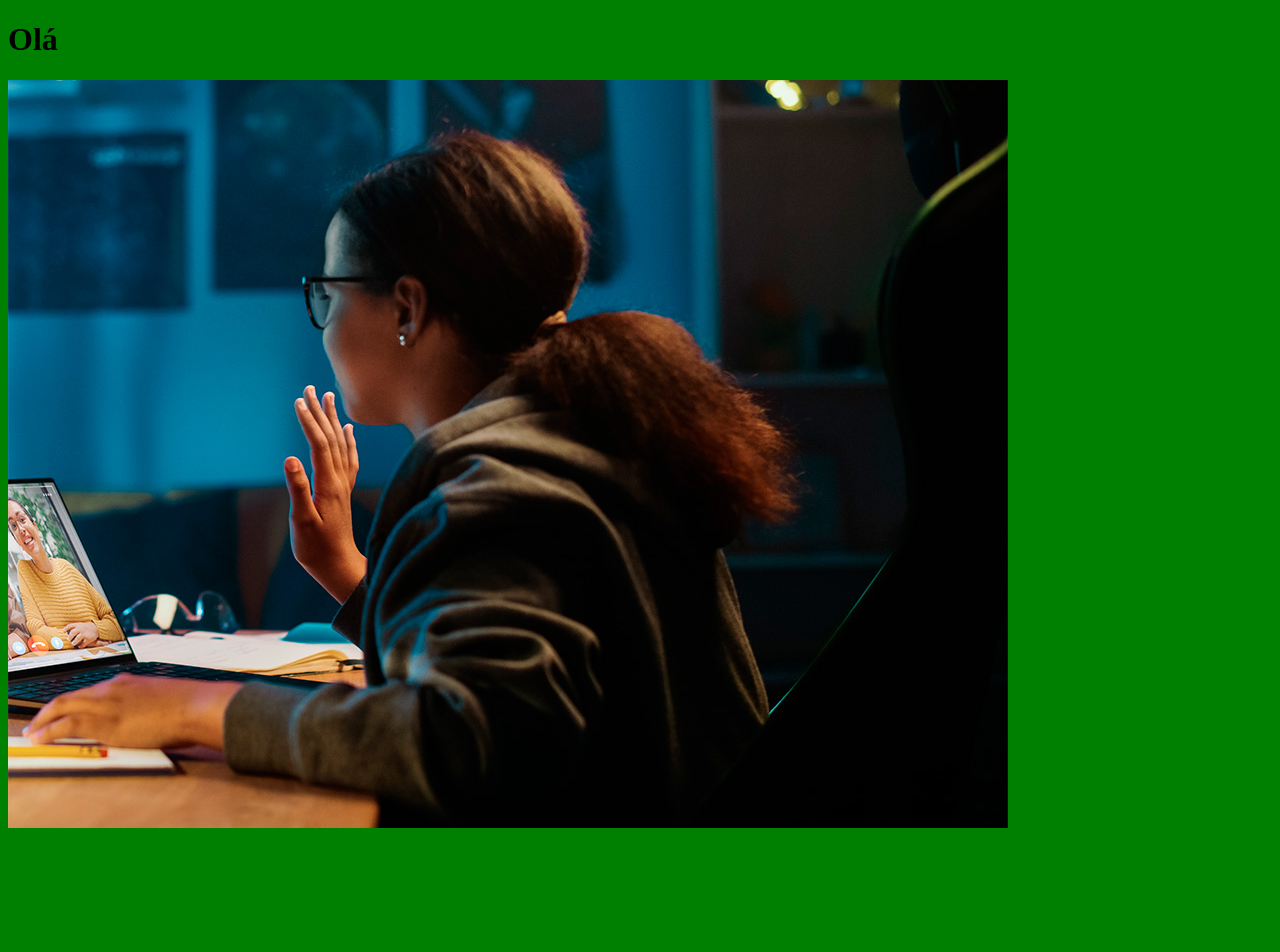
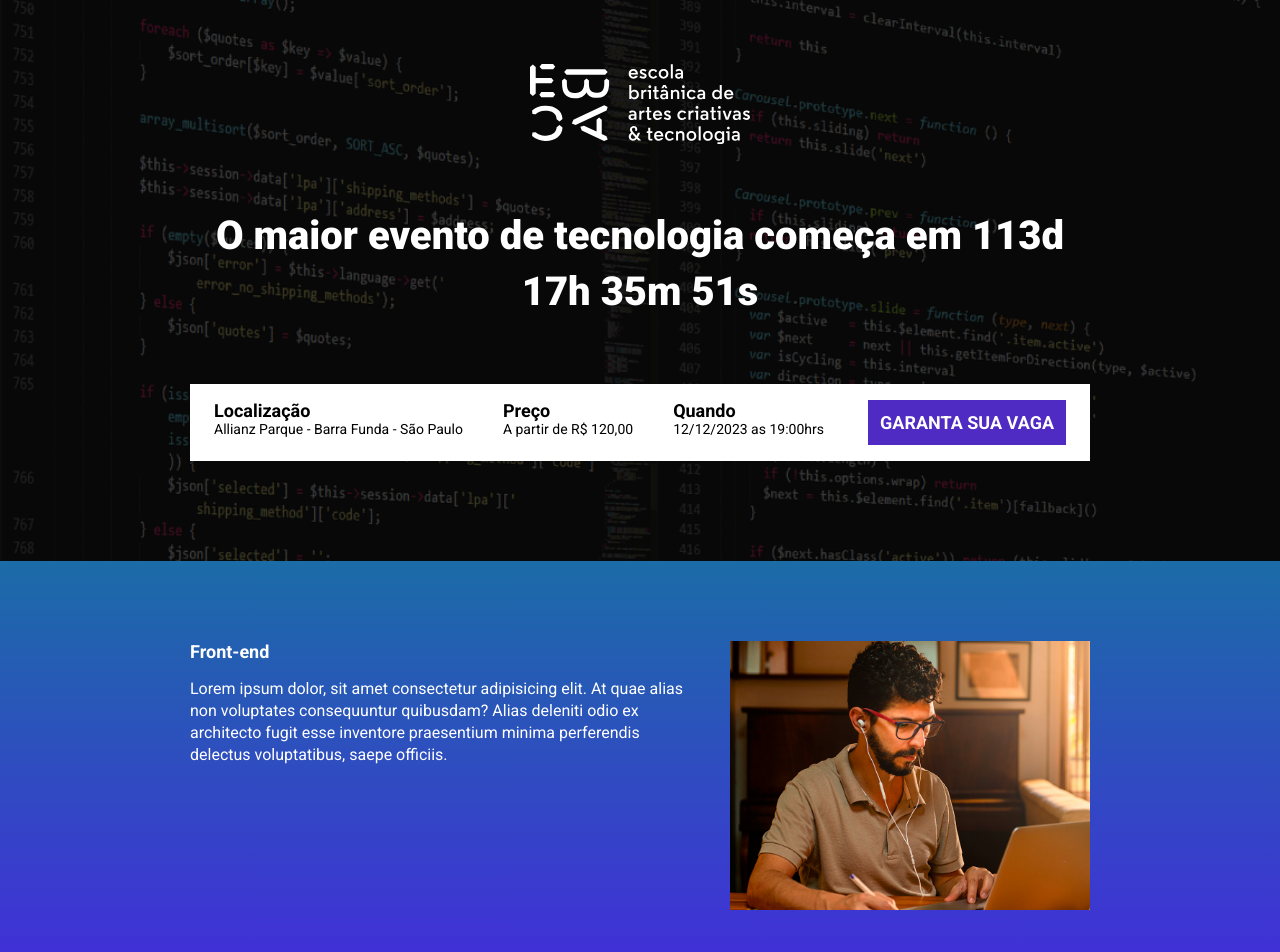
Before and after one commit to brunobahri/ebac_tech_talk, a website built with Parcel: page src/index.html in a window 1280 px wide. Shown: the top 952 px of the page. Before the commit the page ends 840 px from the top, so only its background shows below. Built offline with nearby package versions, Linux system fonts and the light colour scheme.

Commit message:
criando a contagem regressiva

```diff
--- a/package.json
+++ b/package.json
@@ -2,9 +2,9 @@
   "name": "evento",
   "version": "1.0.0",
   "description": "",
-  "main": "index.js",
   "scripts": {
     "dev": "parcel src/index.html src/styles/main.scss src/scripts/main.js",
+    "build": "parcel build src/index.html",
     "test": "echo \"Error: no test specified\" && exit 1"
   },
   "author": "",
--- a/src/index.html
+++ b/src/index.html
@@ -3,12 +3,76 @@
 <head>
     <meta charset="UTF-8">
     <meta name="viewport" content="width=device-width, initial-scale=1.0">
-    <title>EVENTO</title>
+    <title>EBAC Tech Talks</title>
+    <link rel="preconnect" href="https://fonts.googleapis.com">
+    <link rel="preconnect" href="https://fonts.gstatic.com" crossorigin>
+    <link href="https://fonts.googleapis.com/css2?family=Roboto:wght@400;700;900&display=swap" rel="stylesheet">
     <link rel="stylesheet" href="styles/main.scss">
+    <link rel="stylesheet" href="https://unpkg.com/aos@next/dist/aos.css"/>
 </head>
 <body>
-    <h1>Olá</h1>
-    <img src="./images/backend.png" alt="">
+    <header class="hero">
+        <div class="container">
+            <img class="hero__logo" src="./images/ebac_logo.svg">
+            <p class="hero__text">
+                O maior evento de tecnologia começa em <span id="contador"></span>
+            </p>
+            <div class="infos-bar">
+                <ul class="infos-bar__infos">
+                    <li class="infos-bar__infos__item">
+                        <b>Localização</b>
+                        Allianz Parque - Barra Funda - São Paulo
+                    </li>
+                    <li class="infos-bar__infos__item">
+                        <b>Preço</b>
+                        A partir de R$ 120,00
+                    </li>
+                    <li class="infos-bar__infos__item">
+                        <b>Quando</b>
+                        12/12/2023 as 19:00hrs
+                    </li>
+                </ul>
+                <a href="#" class="button button--primary">GARANTA SUA VAGA</a>
+            </div>
+        </div>
+    </header>
+    <section class="event event--front-end" >
+        <div class="container" data-aos="fade-right">
+            <div class="event__details">
+                <h2 class="event__details__title">Front-end</h2>
+                <p class="event__details__description">Lorem ipsum dolor, sit amet consectetur adipisicing elit. At quae alias non voluptates consequuntur quibusdam? Alias deleniti odio ex architecto fugit esse inventore praesentium minima perferendis delectus voluptatibus, saepe officiis.</p>
+            </div>
+            <img class="event__image" src="./images/frontend.png">
+        </div>
+    </section>
+    <section class="event event--ux-ui event--image-left" >
+        <div class="container" data-aos="fade-left">
+            <div class="event__details">
+                <h2 class="event__details__title">UI/UX</h2>
+                <p class="event__details__description">Lorem ipsum dolor, sit amet consectetur adipisicing elit. At quae alias non voluptates consequuntur quibusdam? Alias deleniti odio ex architecto fugit esse inventore praesentium minima perferendis delectus voluptatibus, saepe officiis.</p>
+            </div>
+            <img class="event__image" src="./images/frontend.png">
+        </div>
+    </section>
+    <section class="event event--backend">
+        <div class="container" data-aos="fade-right">
+            <div class="event__details">
+                <h2 class="event__details__title">Back-end</h2>
+                <p class="event__details__description">Lorem ipsum dolor, sit amet consectetur adipisicing elit. At quae alias non voluptates consequuntur quibusdam? Alias deleniti odio ex architecto fugit esse inventore praesentium minima perferendis delectus voluptatibus, saepe officiis.</p>
+            </div>
+            <img class="event__image" src="./images/frontend.png">
+        </div>
+    </section>
+    <section class="event event--data-science event--image-left">
+        <div class="container" data-aos="fade-left">
+            <div class="event__details">
+                <h2 class="event__details__title">Data Science</h2>
+                <p class="event__details__description">Lorem ipsum dolor, sit amet consectetur adipisicing elit. At quae alias non voluptates consequuntur quibusdam? Alias deleniti odio ex architecto fugit esse inventore praesentium minima perferendis delectus voluptatibus, saepe officiis.</p>
+            </div>
+            <img class="event__image" src="./images/frontend.png">
+        </div>
+    </section>
+    <script src="https://unpkg.com/aos@next/dist/aos.js"></script>
     <script src="scripts/main.js"></script>
 </body>
 </html>
--- a/src/scripts/main.js
+++ b/src/scripts/main.js
@@ -1 +1,30 @@
-console.log('ola mundo seu lixo')
+AOS.init();
+
+const dataDoEvento = new Date("Dec 12, 2023 19:00:00");
+const timeStampDoEvento = dataDoEvento.getTime();
+
+const contaAsHoras = setInterval(function(){
+    const agora = new Date();
+    const timaStampAtual = agora.getTime();
+
+    const distanciaAteOEvento = timeStampDoEvento - timaStampAtual;
+
+    const diaEmMs = 1000 * 60 * 60 * 24;
+    const horaEmMs = 1000 * 60 * 60;
+    const minutoEmMs = 1000 * 60;
+
+
+    const diasAteOEvento = Math.floor(distanciaAteOEvento / diaEmMs)
+    const horasAteOEvento = Math.floor((distanciaAteOEvento % diaEmMs) / horaEmMs)
+    const minutosAteOEvento = Math.floor((distanciaAteOEvento  % horaEmMs) / minutoEmMs);
+    const segundosAteOEvento = Math.floor((distanciaAteOEvento % minutoEmMs) / 1000)
+
+
+    document.getElementById('contador').innerHTML = `${diasAteOEvento}d ${horasAteOEvento}h ${minutosAteOEvento}m ${segundosAteOEvento}s`;
+
+    if (distanciaAteOEvento < 0) {
+        clearInterval(contaAsHoras);
+        document.getElementById('contador').innerHTML = 'evento expirado'
+    }
+
+}, 1000);
--- /dev/null
+++ b/src/styles/_event.scss
@@ -0,0 +1,67 @@
+@use 'var';
+
+.event {
+    padding: 80px 0;
+
+
+    &--front-end {
+        background-image: linear-gradient(180deg, var.$blue1, var.$blue2);
+    }
+
+    &--ux-ui {
+        background-image: linear-gradient(180deg, var.$blue2, var.$pink);
+    }
+
+    &--backend {
+        background-image: linear-gradient(180deg, var.$pink, var.$yellow);
+    }
+
+    &--data-science {
+        background-image: linear-gradient(180deg, var.$yellow, var.$pink);
+    }
+
+    &--image-left{
+        .container {
+            flex-direction: row-reverse;
+        }
+    }
+
+    .container{
+        display: flex;
+        gap: 40px;
+
+
+
+
+        @media (max-width:640px) {
+            display: block;
+        }
+    }
+
+    &__image {
+        max-width: 360px;
+
+        @media (max-width:640px) {
+            max-width: 100%;
+        }
+    }
+
+    &__details {
+
+        &__title{
+            font-size: 18px;
+            font-weight: bold;
+            margin-bottom: 16px;
+        }
+        &__description{
+            line-height: 22px;
+        }
+
+        @media (max-width:640px) {
+            margin-bottom: 16px;
+            margin-right: 0;
+        }
+    }
+
+
+}
--- /dev/null
+++ b/src/styles/_hero.scss
@@ -0,0 +1,54 @@
+@use 'var';
+
+.hero {
+    padding-top: 64px;
+    padding-bottom: 100px;
+    background-image: url(../images/fundo.png);
+    background-repeat: no-repeat;
+    background-size: cover;
+    position: relative;
+
+    .container {
+        position: relative;
+    }
+
+    &::before {
+        position: absolute;
+        top: 0;
+        left: 0;
+        width: 100%;
+        height: 100%;
+        background-color: var.$secondaryTextColor;
+        content: '';
+        opacity: .7;
+    }
+
+    &__text{
+        margin-top: 64px;
+        margin-bottom: 64px;
+        font-size: 40px;
+        line-height: 56px;
+        color: var.$textColor;
+        font-weight: 800;
+        text-align: center;
+    }
+
+    &__logo {
+        margin: 0 auto;
+        height: 80px;
+        display: block;
+    }
+
+    @media (max-width: 640px) {
+        padding: 40px 0;
+        &__logo {
+            height: 40px;
+        }
+
+        &__text {
+            font-size: 22px;
+            line-height: 24px;
+            margin: 24px 0;
+        }
+    }
+}
--- /dev/null
+++ b/src/styles/_var.scss
@@ -0,0 +1,8 @@
+$textColor:#fff;
+$secondaryTextColor:#000;
+$buttonColor:#4F2AC3;
+
+$blue1:#1b6ca7;
+$blue2:#442bdb;
+$pink:#89223b;
+$yellow:#9c791d;
--- /dev/null
+++ b/src/styles/components/_buttons.scss
@@ -0,0 +1,25 @@
+@use '../var';
+
+.button {
+    padding: 12px;
+    font-size: 18px;
+    font-weight: bold;
+    text-decoration: none;
+    text-align: center;
+    white-space: nowrap;
+
+    &--primary{
+        color:var.$textColor;
+        background-color: var.$buttonColor;
+    }
+
+    @media (max-width:640px) {
+        display: block;
+        width: 100%;
+    }
+
+    @media (max-width:1024px){
+        display: flex;
+        align-items: center;
+    }
+}
--- /dev/null
+++ b/src/styles/components/_infos_bar.scss
@@ -0,0 +1,43 @@
+@use '../var';
+
+.infos-bar {
+    padding: 16px 24px;
+    background-color: var.$textColor;
+    display: flex;
+    justify-content: space-between;
+    &__infos{
+        display: flex;
+        gap: 40px;
+
+        &__item{
+            font-size: 14px;
+            color: var.$secondaryTextColor;
+
+            b {
+                color: var.$secondaryTextColor;
+                font-size: 18px;
+                display: block;
+            }
+        }
+
+
+    }
+
+    @media (max-width:640px){
+        display: block;
+
+        &__infos{
+            display: block;
+
+            &__item{
+                margin-bottom: 24px;
+
+            }
+        }
+    }
+    @media (max-width:1024px) {
+        &__infos{
+            gap: 16px;
+        }
+    }
+}
--- a/src/styles/main.scss
+++ b/src/styles/main.scss
@@ -1,3 +1,27 @@
-body {
-    background-color:green;
+@use 'hero';
+@use 'components/infos_bar';
+@use 'components/buttons';
+@use 'event';
+@use 'var';
+* {
+    margin: 0;
+    padding: 0;
+    box-sizing: border-box;
+    font-family: Roboto,sans-serif;
+    color: var.$textColor;
+    list-style: none;
 }
+
+.container {
+    max-width: 900px;
+    width: 100%;
+    margin: 0 auto;
+
+    @media (max-width: 640px) {
+        max-width: 80%;
+    }
+
+    @media (max-width: 1024px) {
+        max-width: 90%;
+    }
+}
```
